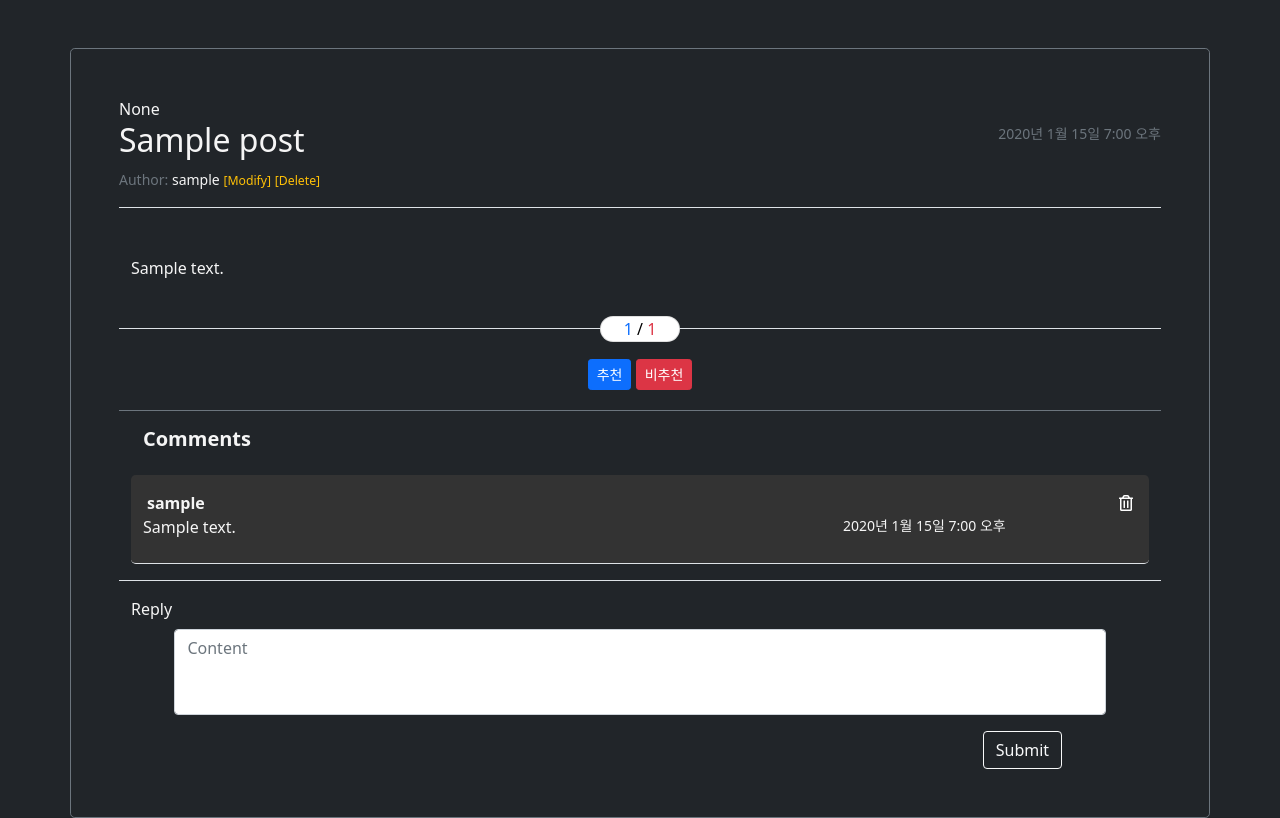
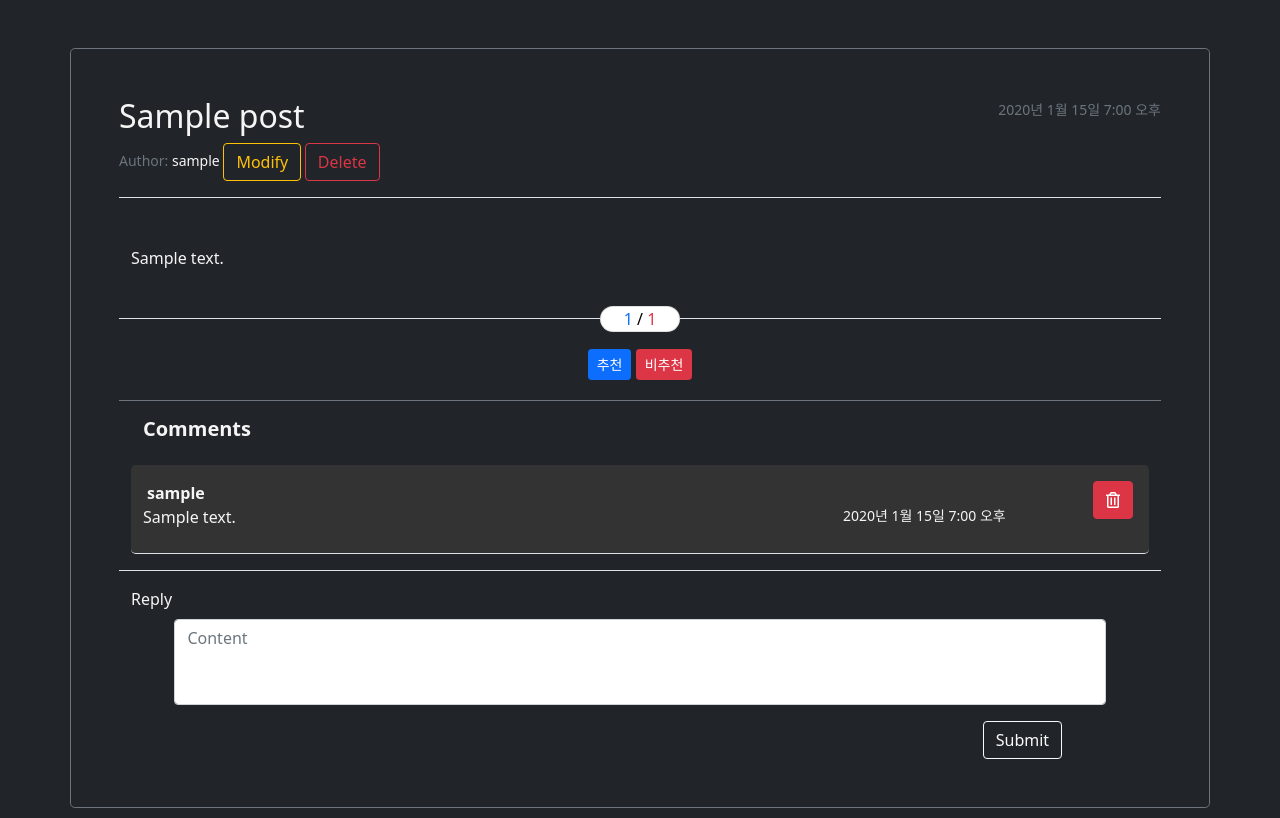
Before and after one commit to moon-hy/django-projects, a Django app: page /board/comment/create/1/ in a window 1280 px wide. Shown: the part 57-875 px from the top of the page. Run offline with Django 4.2, Linux system fonts and the light colour scheme; a user stored in the database is signed in; tables that the repository leaves empty hold one stand-in row (values such as "Sample post"); some libraries are stand-ins or nearby versions.

Commit message:
update wysiwyg_summernote

```diff
--- a/board/forms.py
+++ b/board/forms.py
@@ -1,6 +1,7 @@
 from django import forms
 from django.forms import widgets
 from board.models import Comment, Post
+from django_summernote.widgets import SummernoteWidget
 
 class PostForm(forms.ModelForm):
     class Meta:
@@ -10,6 +11,9 @@ class PostForm(forms.ModelForm):
             'subject': 'Subject',
             'content': 'Content',
         }
+        widgets = {
+            'content': SummernoteWidget(attrs={'summernote': {'width': '100%', 'height': '400px'}}),
+        }
 
 class CommentForm(forms.ModelForm):
     class Meta:
--- a/board/models.py
+++ b/board/models.py
@@ -3,6 +3,10 @@ from django.contrib.auth.models import User
 from django.db.models.deletion import CASCADE
 
 # Create your models here.
+class BaseModel(models.Model):
+    create_time = models.DateTimeField(auto_now_add=True)
+    modify_date = models.DateTimeField(auto_now=True)
+
 class Post(models.Model):
     author = models.ForeignKey(User, on_delete=models.SET('Deleted:User'), related_name='author_post')
     subject = models.CharField(max_length=100)
--- /dev/null
+++ b/board/views/notice_views.py
@@ -0,0 +1,5 @@
+
+
+def notice_post_detail(request):
+    cookie = request.session['id']
+    pass
--- a/board/views/post_views.py
+++ b/board/views/post_views.py
@@ -20,7 +20,7 @@ def post_create(request):
             return redirect('board:index')
     else:
         form = PostForm()
-    context = {'form':form}
+    context = {'form': form}
     return render(request, 'board/post_create_form.html', context)
 
 @login_required(login_url='common:login')
--- a/config/urls.py
+++ b/config/urls.py
@@ -16,10 +16,16 @@ Including another URLconf
 from django.contrib import admin
 from django.urls import path, include
 from board.views import base_views
+from django.conf.urls.static import static
+from django.conf import settings
 
 urlpatterns = [
+    path('summernote/', include('django_summernote.urls')),
+
     path('admin/', admin.site.urls),
     path('board/',include('board.urls')),
     path('common/',include('common.urls')),
     path('', base_views.index, name='index')
 ]
+
+urlpatterns += static(settings.MEDIA_URL, document_root=settings.MEDIA_ROOT)
--- a/templates/board/comment_form.html
+++ b/templates/board/comment_form.html
@@ -30,10 +30,26 @@
             <!-- Delete Icon -->
             <div class="col-1 text-end pe-3">
                 {% if comment.author == request.user %}
-                    <a href="#" class="delete text-decoration-none text-white"
-                        data-uri="{% url 'board:comment_delete' comment.id %}">
-                    <i class="far fa-trash-alt"></i>
-                    </a>
+                    <button type="button" class="btn btn-danger" data-bs-toggle="modal"
+                        data-bs-target="#deleteComment">
+                        <i class="far fa-trash-alt"></i>
+                    </button>
+                    <!-- Modal popup-->
+                    <div class="modal fade" id="deleteComment" tabindex="-1" aria-labelledby="modifyModalLabel" aria-hidden="true">
+                        <div class="modal-dialog">
+                            <div class="modal-content">
+                                <div class="modal-header">
+                                    <h5 class="modal-title text-dark" id="modifyModalLabel">Are you sure ?</h5>
+                                    <button type="button" class="btn-close" data-bs-dismiss="modal" aria-label="Close"></button>
+                                </div>
+                                <div class="modal-footer">
+                                    <button type="button" class="btn btn-secondary" data-bs-dismiss="modal">Close</button>
+                                    <a class="btn btn-primary"
+                                        href="{% url 'board:comment_delete' comment.id  %}">Yes</a>
+                                </div>
+                            </div>
+                        </div>
+                    </div>
                 {% endif %}
             </div>
         </dl>
--- a/templates/board/post_detail.html
+++ b/templates/board/post_detail.html
@@ -10,13 +10,6 @@
 {% block script %}
 <script type='text/javascript'>
     $(document).ready(function(){
-        $(".delete").on('click', function() {
-            if(confirm("정말로 삭제하시겠습니까?")) {
-                location.href = $(this).data('uri');
-            }
-        });
-    });
-    $(document).ready(function(){
         $('.like').on('click', function(){
             location.href = $(this).data('uri');
         });
@@ -26,5 +19,4 @@
             location.href = $(this).data('uri');
         });
     });
-</script>
 {% endblock %}
--- a/templates/board/post_form.html
+++ b/templates/board/post_form.html
@@ -1,5 +1,4 @@
 <!-- Post Header -->
-{{ post.update_hits }}
 <div class="row">
     <!-- Subject -->
     <div class="col">
@@ -26,17 +25,51 @@
     {{ post.author }}
 
     {% if post.author == request.user %}
-    <a href="{% url 'board:post_modify' post.id  %}"
-    class="text-decoration-none text-warning small">[Modify]</a>
-
-    <a href="#" class="delete text-warning text-decoration-none small"
-    data-uri="{% url 'board:post_delete' post.id %}">[Delete]</a>
+    <button type="button" class="btn btn-outline-warning" data-bs-toggle="modal"
+        data-bs-target="#postModify">
+        Modify
+    </button>
+    <button type="button" class="btn btn-outline-danger" data-bs-toggle="modal"
+        data-bs-target="#postDelete">
+        Delete
+    </button>
+    <!-- Modal popup-->
+    <div class="modal fade" id="postModify" tabindex="-1" aria-labelledby="postModifyLabel" aria-hidden="true">
+        <div class="modal-dialog">
+          <div class="modal-content">
+            <div class="modal-header">
+              <h5 class="modal-title text-dark" id="postModifyLabel">Are you sure ?</h5>
+              <button type="button" class="btn-close" data-bs-dismiss="modal" aria-label="Close"></button>
+            </div>
+            <div class="modal-footer">
+              <button type="button" class="btn btn-secondary" data-bs-dismiss="modal">Close</button>
+              <a class="btn btn-primary"
+              href="{% url 'board:post_modify' post.id  %}">Yes</a>
+            </div>
+          </div>
+        </div>
+      </div>
+    <div class="modal fade" id="postDelete" tabindex="-1" aria-labelledby="postDeleteLabel" aria-hidden="true">
+        <div class="modal-dialog">
+          <div class="modal-content">
+            <div class="modal-header">
+              <h5 class="modal-title text-dark" id="postDeleteLabel">Are you sure ?</h5>
+              <button type="button" class="btn-close" data-bs-dismiss="modal" aria-label="Close"></button>
+            </div>
+            <div class="modal-footer">
+              <button type="button" class="btn btn-secondary" data-bs-dismiss="modal">Close</button>
+              <a class="btn btn-primary"
+              href="{% url 'board:post_delete' post.id  %}">Yes</a>
+            </div>
+          </div>
+        </div>
+      </div>
     {% endif %}
 </span>
 
 <!-- Content -->
 <div class="container border-bottom border-top container-fluid py-5 mt-3 mx-auto">
-    {{post.content}}
+    {{ post.content|safe|linebreaksbr}}
 </div>
 
 <!-- Likes -->
--- a/templates/board/post_list.html
+++ b/templates/board/post_list.html
@@ -3,7 +3,7 @@
 {% block content %}
 <div class="container position-relative py-5">
     <div class="row justify-content-between my-3">
-    <div class="inline-block col-2">
+        <div class="inline-block col-4 col-sm-2">
             <select class="form-control so">
                 <option value="recent" {% if so == 'recent' %}selected{% endif %}>Recent</option>
                 <option value="like" {% if so == 'like' %}selected{% endif %}>Like</option>
```
Also changed, not shown: board/views/base_views.py (+8 -2 lines), config/settings/base.py (+8 -1 lines), templates/board/post_create_form.html (+15 -1 lines), 1 other file. Lines whose indentation alone changed are shown as unchanged.
